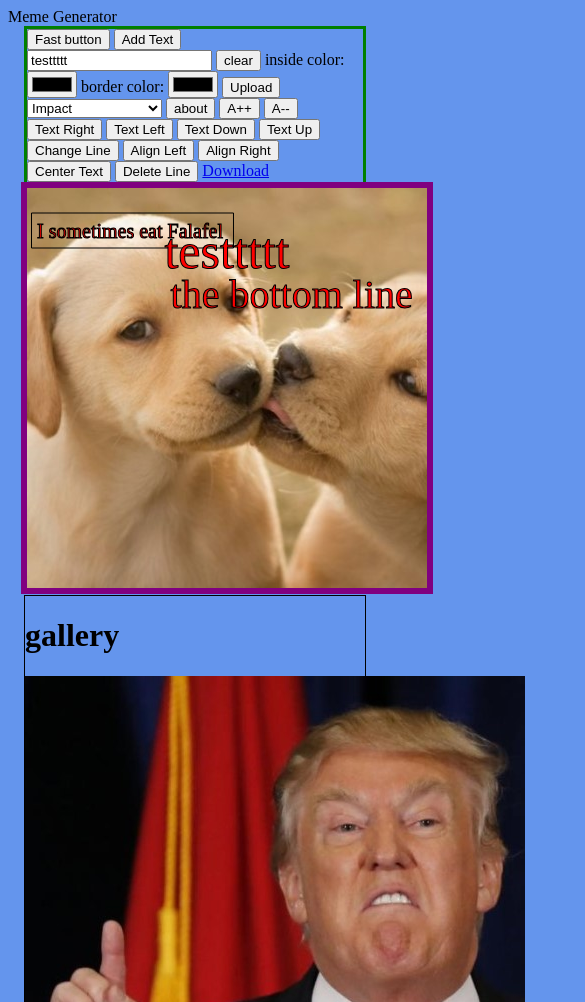
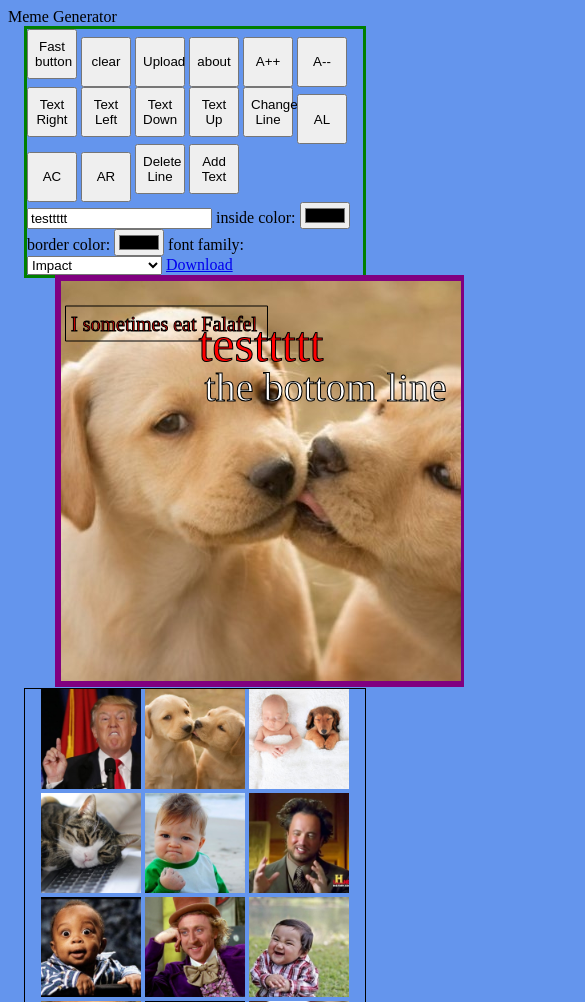
Before and after one commit to golan1000/meme-generator, a plain HTML site: page index.html in a window 390 px wide. Shown: the top 1002 px of the page, 585 px wide, since content can reach past the window. Drawn offline with Linux system fonts and the light colour scheme.

Commit message:
buttons desgin, canvas responsive, gallery items design, added render gallery from DB

```diff
--- a/css/styles.css
+++ b/css/styles.css
@@ -1,42 +1,54 @@
 * {
-    box-sizing:border-box;
-
+  box-sizing: border-box;
 }
 
 body {
-    background-color:cornflowerblue;
+  background-color: cornflowerblue;
 }
 
 .menu {
-    border:3px solid green;
+  border: 3px solid green;
 }
 
-.gallery-con {
-    border:1px solid black;
-}
+
 
 #my-canvas {
-    outline:3px solid purple;
-    border:3px solid purple;
-    background-color:greenyellow;
+  outline: 3px solid purple;
+  border: 3px solid purple;
+  background-color: greenyellow;
 }
 
 .canvas-container {
-      text-align:center;
-      max-width:500px;
-      max-height:500px;
-      margin:0 auto;
+  text-align: center;
+  max-width: 500px;
+  max-height: 500px;
+  margin: 0 auto;
+  width:80%;
 }
 
 .top-canvas-container {
+  text-align: center;
+  max-width: 500px;
+  max-height: 500px;
+  margin: 0 auto;
+}
+
+.app {
+  margin-left: 1rem;
+  margin-right: 1rem;
+}
+.gallery-con {
+    border: 1px solid black;
+    padding:0px;
     text-align:center;
-    max-width:500px;
-    max-height:500px;
-    margin:0 auto;
+  }
+.galleryImg {
+  width: 100px;
+  height: auto;
 }
 
 
-  .app {
-    margin-left:1rem;
-    margin-right:1rem;
+.menu-button {
+    width:50px;
+    height:50px
 }
--- a/index.html
+++ b/index.html
@@ -12,10 +12,47 @@
 
     <div class="app">
       <div class="menu">
-        <button onclick="fastBtn()">Fast button</button>
-        <button onclick="onAddText()">Add Text</button>
+        <button class="menu-button" onclick="fastBtn()">Fast button</button>
+        <button class="menu-button" type="button" class="" onclick="onClearCanvas()">clear</button>
+
+        <button class="menu-button" type="button" class="" onclick="uploadImg()">Upload</button>
+
+
+        <button class="menu-button" type="button" class="">about</button>
+        <button class="menu-button" type="button" class="" onClick="onChangeTxtSize(1)">A++</button>
+        <button class="menu-button" type="button" class="" onClick="onChangeTxtSize(-1)">
+          A--
+        </button>
+        <button class="menu-button" type="button" class="" onClick="onTextChangePosX(1)">
+          Text Right
+        </button>
+        <button class="menu-button" type="button" class="" onClick="onTextChangePosX(-1)">
+          Text Left
+        </button>
+        <button class="menu-button" type="button" class="" onClick="onTextChangePosY(1)">
+          Text Down
+        </button>
+        <button class="menu-button" type="button" class="" onClick="onTextChangePosY(-1)">
+          Text Up
+        </button>
+        <button class="menu-button" type="button" class="" onClick="onChangeSelectedLine()">
+          Change Line
+        </button>
+        <button class="menu-button" type="button" class="" onClick="onAlign('left')">
+          AL
+        </button>
+        <button class="menu-button" type="button" class="" onClick="onAlign('center')">
+          AC
+        </button>
+        <button class="menu-button" type="button" class="" onClick="onAlign('right')">
+          AR
+        </button>
+
+        <button class="menu-button" type="button" class="" onClick="onDeleteLine()">
+          Delete Line
+        </button>
+        <button class="menu-button" onclick="onAddText()">Add Text</button>
         <input id="meme-text" type="text" value="testtttt" />
-        <button type="button" class="" onclick="onClearCanvas()">clear</button>
         <span class="">inside color:</span>
         <input
           type="color"
@@ -28,8 +65,7 @@
           name="borderColor"
           oninput="onChangeBorderColor(event)"
         />
-        <button type="button" class="" onclick="uploadImg()">Upload</button>
-
+        <span class="">font family:</span>
         <select name="ffamily" id="ffamily" onchange="onSelectFontFamily(this)">
           <option value="Impact">Impact</option>
           <option value="Futura">Futura</option>
@@ -38,40 +74,7 @@
           <option value="Arial">Arial</option>
           <option value="Verdana">Verdana</option>
         </select>
-
-        <button type="button" class="">about</button>
-        <button type="button" class="" onClick="onChangeTxtSize(1)">A++</button>
-        <button type="button" class="" onClick="onChangeTxtSize(-1)">
-          A--
-        </button>
-        <button type="button" class="" onClick="onTextChangePosX(1)">
-          Text Right
-        </button>
-        <button type="button" class="" onClick="onTextChangePosX(-1)">
-          Text Left
-        </button>
-        <button type="button" class="" onClick="onTextChangePosY(1)">
-          Text Down
-        </button>
-        <button type="button" class="" onClick="onTextChangePosY(-1)">
-          Text Up
-        </button>
-        <button type="button" class="" onClick="onChangeSelectedLine()">
-          Change Line
-        </button>
-        <button type="button" class="" onClick="onAlign('left')">
-          Align Left
-        </button>
-        <button type="button" class="" onClick="onAlign('right')">
-          Align Right
-        </button>
-        <button type="button" class="" onClick="onAlign('center')">
-          Center Text
-        </button>
-        <button type="button" class="" onClick="onDeleteLine()">
-          Delete Line
-        </button>
-        <a href="#" onClick="downloadCanvasImg(this)">Download</a>
+        <a href="#" onClick="onDownloadCanvas(this)">Download</a>
       </div>
       <div class="top-canvas-container">
         <div class="canvas-container">
@@ -87,7 +90,6 @@
         <img onclick="onSelectImg(1)" src="img/1.jpg" />
         <img onclick="onSelectImg(2)" src="img/2.jpg" />
         <img onclick="onSelectImg(3)" src="img/3.jpg" />
-        <img onclick="onSelectImg(4)" src="img/test1.jpg" />
       </div>
     </div>
 
--- a/js/main.js
+++ b/js/main.js
@@ -23,11 +23,87 @@ var gImgsDB = [
     id: 3,
     src: "img/3.jpg",
     keywords: ["baby", "yes", "no"]
-  }
+  },
+  {
+    id: 4,
+    src: "img/4.jpg",
+    keywords: ["baby", "yes", "no"]
+  },
+  {
+    id: 5,
+    src: "img/5.jpg",
+    keywords: ["baby", "yes", "no"]
+  },
+  {
+    id: 6,
+    src: "img/6.jpg",
+    keywords: ["baby", "yes", "no"]
+  },
+  {
+    id: 7,
+    src: "img/7.jpg",
+    keywords: ["baby", "yes", "no"]
+  },
+  {
+    id: 8,
+    src: "img/8.jpg",
+    keywords: ["baby", "yes", "no"]
+  },
+  {
+    id: 9,
+    src: "img/9.jpg",
+    keywords: ["baby", "yes", "no"]
+  },
+  {
+    id: 10,
+    src: "img/10.jpg",
+    keywords: ["baby", "yes", "no"]
+  },
+  {
+    id: 11,
+    src: "img/11.jpg",
+    keywords: ["baby", "yes", "no"]
+  },
+  {
+    id: 12,
+    src: "img/12.jpg",
+    keywords: ["baby", "yes", "no"]
+  },
+  {
+    id: 13,
+    src: "img/13.jpg",
+    keywords: ["baby", "yes", "no"]
+  },
+  {
+    id: 14,
+    src: "img/14.jpg",
+    keywords: ["baby", "yes", "no"]
+  },
+  {
+    id: 15,
+    src: "img/15.jpg",
+    keywords: ["baby", "yes", "no"]
+  },
+  {
+    id: 16,
+    src: "img/16.jpg",
+    keywords: ["baby", "yes", "no"]
+  },
+  {
+    id: 17,
+    src: "img/17.jpg",
+    keywords: ["baby", "yes", "no"]
+  },
+  {
+    id: 18,
+    src: "img/18.jpg",
+    keywords: ["baby", "yes", "no"]
+  },
 ];
 
+var gCleanDownloadVersion = null;
 var gTouchEvs = ["touchstart", "touchmove", "touchend"];
-var gPaintColor = "black";
+var gPaintColor = "white";
 var gBorderColor = "black";
 var gMeme = {
   selectedImgId: 2,
@@ -60,7 +136,7 @@ var gMeme = {
       txt: "the bottom line",
       size: 40,
       align: "right",
-      paintColor: "red",
+      paintColor: "white",
       borderColor: "black",
       x: 100,
       y: 120,
@@ -100,7 +176,6 @@ function onAddText() {
   addLine(txt, size, "center", family, "black", "black", x, y);
   renderMeme(gMeme);
 }
-
 
 function addLine(
   txt,
@@ -164,7 +239,6 @@ function renderMeme(meme = gMeme) {
   loadImgById(gMeme.selectedImgId, meme);
 }
 
-
 //return a text line obj if the user clicked on one
 function textClicked(pos) {
   var line;
@@ -175,16 +249,16 @@ function textClicked(pos) {
     txtPos = getTextLineSizeList(line);
     // console.log(line)
 
-    if (!txtPos) return
+    if (!txtPos) return;
     if (pos.x > txtPos.startX && pos.x < txtPos.endX) {
       if (pos.y < txtPos.startY && pos.y > txtPos.endY) {
         console.log("clicked the selected!");
 
         var foundObj = {
-          line:line,
-          id:i
+          line: line,
+          id: i
         };
-        return foundObj
+        return foundObj;
       }
     }
   }
@@ -240,7 +314,6 @@ function textClicked(pos) {
   return textLineSizeList;
 }
 
-
 function init() {
   console.log("app is ready");
 
@@ -253,6 +326,7 @@ function textClicked(pos) {
   gCurrAddPos = "up";
 
   renderMeme(gMeme);
+  renderGallery()
 }
 
 function addCanvasListeners() {
@@ -285,8 +359,7 @@ function textClicked(pos) {
   // console.log("mouse down");
   const pos = getEventPosition(ev);
 
-
-    console.log("on mouse down")
+  console.log("on mouse down");
 
   // console.log("txtPos startX", txtPos.startX);
   // console.log("txtPos endX", txtPos.endX);
@@ -389,7 +462,9 @@ function uploadImg() {
 
   doUploadImg(imgDataUrl, onSuccess);
 }
-function downloadCanvas(elLink) {
+function onDownloadCanvas(elLink) {
+  gMeme.selectedLineIdx = -1;
+  renderMeme(gMeme);
   const data = gElCanvas.toDataURL();
   elLink.href = data;
   elLink.download = "canvas-output.jpg";
@@ -463,21 +538,27 @@ function catchCanvas() {
 function resizeCanvas() {
   var elCanvasCon = document.querySelector(".canvas-container");
 
-  catchCanvas();
+  // catchCanvas();
+  // clearCanvas();
 
-  //   console.log(gCurrImgDataUrl);
-  clearCanvas();
-  //   gElCanvas.width = elCanvasCon.offsetWidth;
-  //   gElCanvas.height = elCanvasCon.offsetHeight;
-
+  if (window.innerWidth < 400) {
+  gElCanvas.width = document.querySelector(".canvas-container").offsetWidth;
+  console.log("to 100% w")
+  } else {
+    gElCanvas.width = '400'
+    console.log("to 400 w")
+  }
+  if (window.innerHeight < 400) {
+    console.log("to 100% h")
+    gElCanvas.height = document.querySelector(".canvas-container").offsetHeight
+  } else {
+    gElCanvas.height = '400'
+    console.log("to 400 h")
+  }
   console.log("resize activated!!!");
   renderMeme(gMeme);
 }
 
-// function onSelectImg(elImg) {
-
-//   loadElImg(elImg);
-// }
 
 function onSelectImg(id) {
   gMeme.selectedImgId = id;
@@ -602,7 +683,6 @@ function loadImgById(id, meme) {
   if (foundImgIdx === -1) {
     return null;
   }
-  // console.log({foundImgIdx});
 
   var foundImg = gImgsDB[foundImgIdx];
 
@@ -635,7 +715,7 @@ function renderMemeDetails(meme) {
   var family;
   for (var i = 0; i < meme.lines.length; i++) {
     line = meme.lines[i];
-    // console.log(line);
+
     txt = line.txt;
     size = line.size;
     txtPos = line.align;
@@ -658,17 +738,7 @@ function renderMemeDetails(meme) {
 
     alignedTextXStart = canvasXCenter - centerOfText;
 
-    // if (txtPos === "up") {
-    //   x = alignedTextXStart;
-    //   y = 30
-    //   if (line.selectedLineIdx === i) {
-    //     drawRectEmpty(x - 5, y - 5,txtSize, 40)
-    //   }
-    //   drawText(x, y, txt, size, paintColor, borderColor);
-    // }
-
     if (line.customPos === false) {
-      // console.log("customPos= false i=", i);
       if (txtPos === "center") {
         x = alignedTextXStart;
         y = line.y;
@@ -694,46 +764,44 @@ function renderMemeDetails(meme) {
       x = line.x;
       y = line.y;
     }
-    // if (txtPos === "center") {
-    //   x = alignedTextXStart;
-    //   y = gElCanvas.height / 2
-    //   if (line.selectedLineIdx === i) {
-    //     drawRectEmpty(x - 5, y - 5,txtSize, 40)
-    //   }
-    //   drawText(
-    //     x,
-    //     y,
-    //     txt,
-    //     size,
-    //     paintColor,
-    //     borderColor
-    //   );
-    // }
-    // if (txtPos === "down") {
-    //   x = alignedTextXStart;
-    //   y = gElCanvas.height - 30
 
-    //   if (line.selectedLineIdx === i) {
-    //     drawRectEmpty(alignedTextXStart - 5, y + 5,txtSize, 40)
-    //   }
-    //   drawText(
-    //     x,
-    //     y,
-    //     txt,
-    //     size,
-    //     paintColor,
-    //     borderColor
-    //   );
-    // }
     drawText(x, y, txt, family, size, paintColor, borderColor);
+    gCleanDownloadVersion = gElCanvas.toDataURL();
+
     if (meme.selectedLineIdx === i) {
-      // console.log("foundddd---------------------");
 
       drawRectEmpty(x - 5, y + 10, txtSize + 15, -(size + 15));
     }
-    // meme.lines[i].x = x;
-    // meme.lines[i].y = x;
   }
 
-  // loadImgFromDataUrl(gCurrImgDataUrl, 0, 0);
 }
+
+function saveCanvasWithoutMark(data) {
+
+}
+
+function renderGallery() {
+
+  var galleryImgsHTML = createGalleryHTML()
+
+  console.log(galleryImgsHTML)
+  var elGalleryCon = document.querySelector(".gallery-con")
+
+  elGalleryCon.innerHTML = galleryImgsHTML;
+}
+function createGalleryHTML() {
+
+  var imgId = 1
+  var strHTMLItems = gImgsDB.map((img) => {
+
+    var str = `<img class="galleryImg" id="${imgId}" onclick="onSelectImg(${imgId})" src="img/${imgId}.jpg"/>`
+    console.log(str)
+    imgId++;
+    return str
+  })
+
+  console.log({strHTMLItems})
+var strHTML = strHTMLItems.join(" ")
+
+  return strHTML;
+}
```
Also changed, not shown: img/test1.jpg (deleted). Lines whose indentation alone changed are shown as unchanged.
